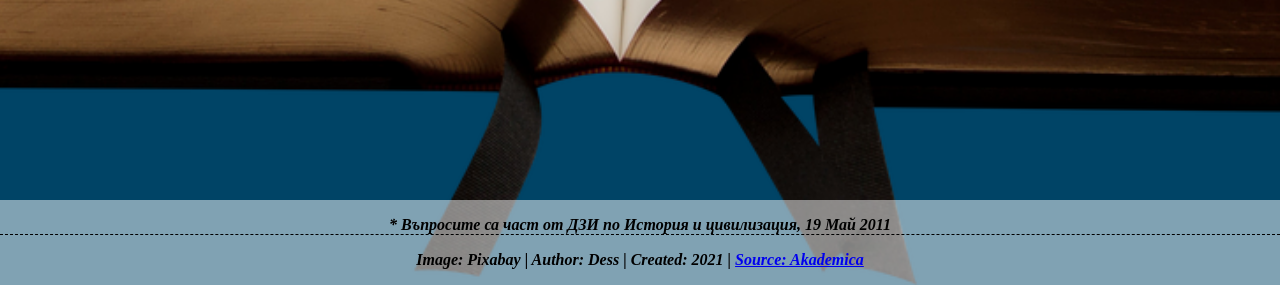
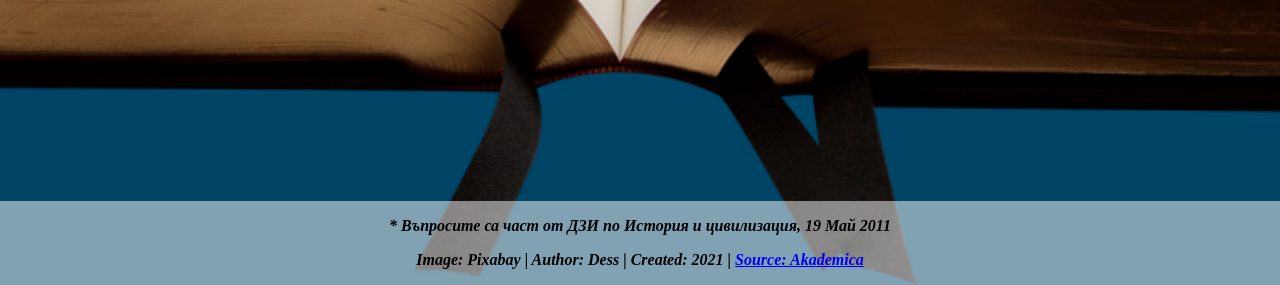
Before and after one commit to Desislava196/Quiz-BG-History, a PHP site: page / in a window 1280 px wide. Shown: the part 515-800 px from the top of the page. Run offline with PHP 8.4, Linux system fonts and the light colour scheme.

Commit message:
Update styles.css

```diff
--- a/styles.css
+++ b/styles.css
@@ -100,7 +100,3 @@ body.wrong {
     font-style: italic;
     font-weight: bold;
     }
-
-.footer p:first-child {
-    border-bottom: 1px dashed black;
-}
```
